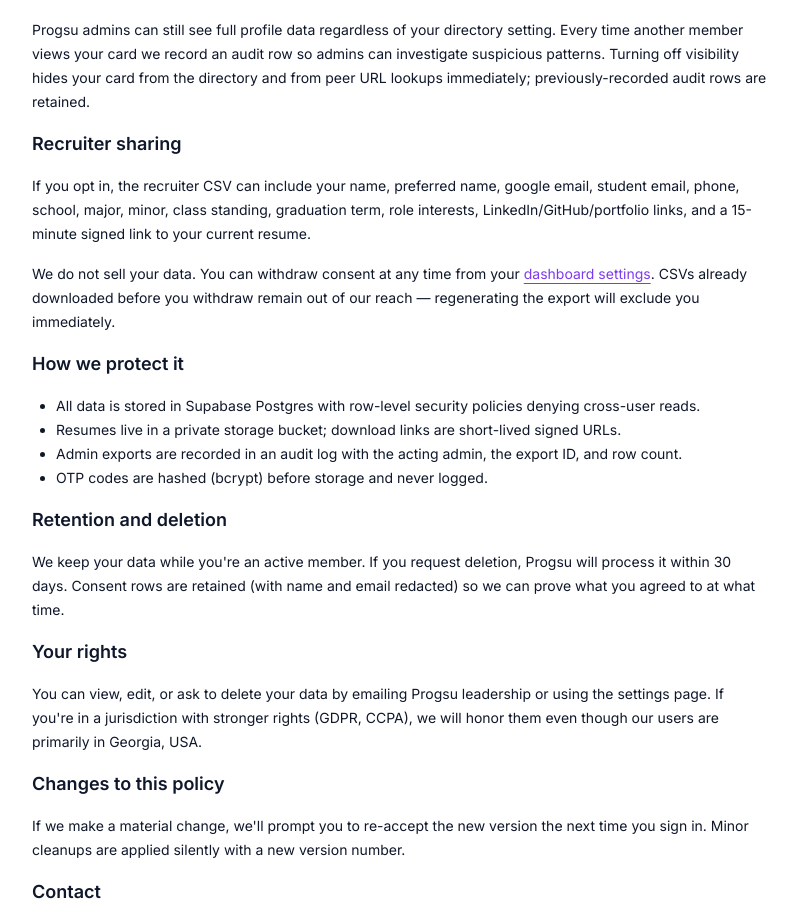
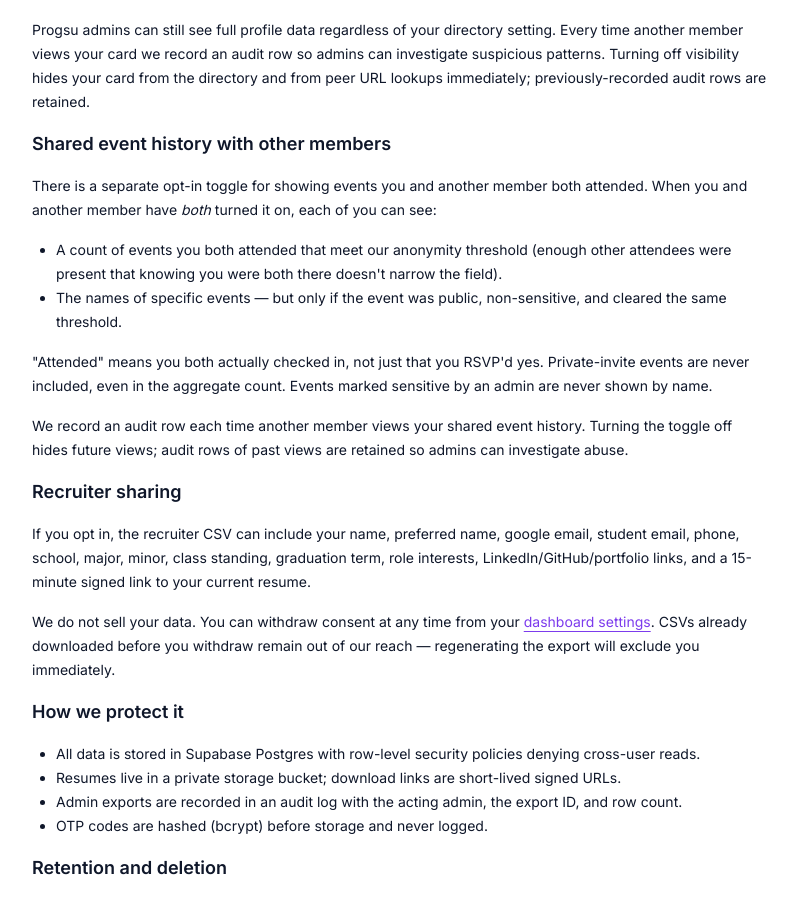
Before and after one commit to progsu-official/progsu-platform, a Next.js app: page /privacy in a window 1280 px wide. Shown: the part 1762-2664 px from the top of the page, without its empty margins (240-1037 px from the left). Built offline with nearby package versions, Linux system fonts and the light colour scheme.

Commit message:
feat: bump privacy_policy to v3, add shared-event history section

```diff
--- a/app/privacy/page.tsx
+++ b/app/privacy/page.tsx
@@ -9,7 +9,7 @@
     <main className="mx-auto max-w-3xl px-4 py-12">
       <header className="mb-8 space-y-2">
         <p className="text-xs uppercase tracking-wide text-muted-foreground">
-          Draft · v2
+          Draft · v3
         </p>
         <h1 className="text-3xl font-semibold tracking-tight">Privacy Policy</h1>
         <p className="text-sm text-muted-foreground">
@@ -120,6 +120,35 @@
           retained.
         </p>
 
+        <h2 className="text-lg font-semibold">Shared event history with other members</h2>
+        <p>
+          There is a separate opt-in toggle for showing events you and another
+          member both attended. When you and another member have <em>both</em>{" "}
+          turned it on, each of you can see:
+        </p>
+        <ul className="list-disc pl-6">
+          <li>
+            A count of events you both attended that meet our anonymity
+            threshold (enough other attendees were present that knowing
+            you were both there doesn&apos;t narrow the field).
+          </li>
+          <li>
+            The names of specific events — but only if the event was public,
+            non-sensitive, and cleared the same threshold.
+          </li>
+        </ul>
+        <p>
+          &quot;Attended&quot; means you both actually checked in, not just
+          that you RSVP&apos;d yes. Private-invite events are never included,
+          even in the aggregate count. Events marked sensitive by an admin
+          are never shown by name.
+        </p>
+        <p>
+          We record an audit row each time another member views your shared
+          event history. Turning the toggle off hides future views; audit
+          rows of past views are retained so admins can investigate abuse.
+        </p>
+
         <h2 className="text-lg font-semibold">Recruiter sharing</h2>
         <p>
           If you opt in, the recruiter CSV can include your name, preferred name,
```
Also changed, not shown: 1 other file (tests, documents, lock files or other folders).
